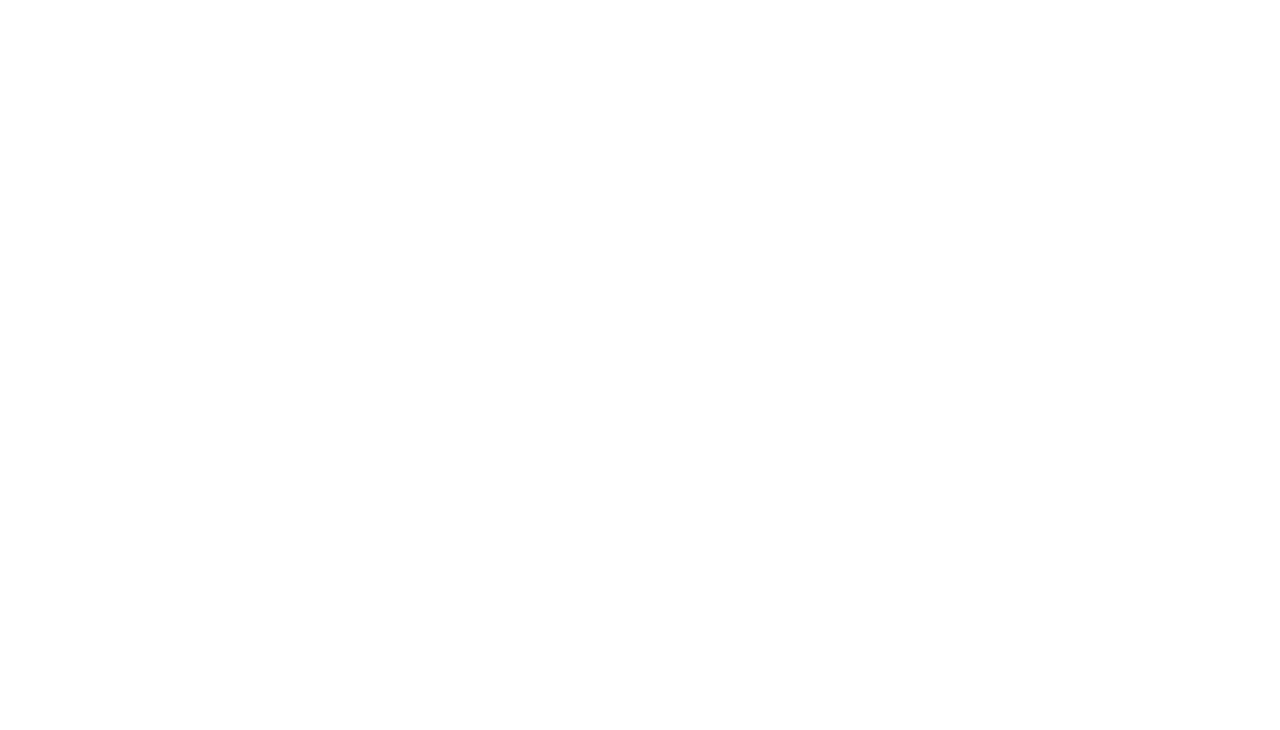
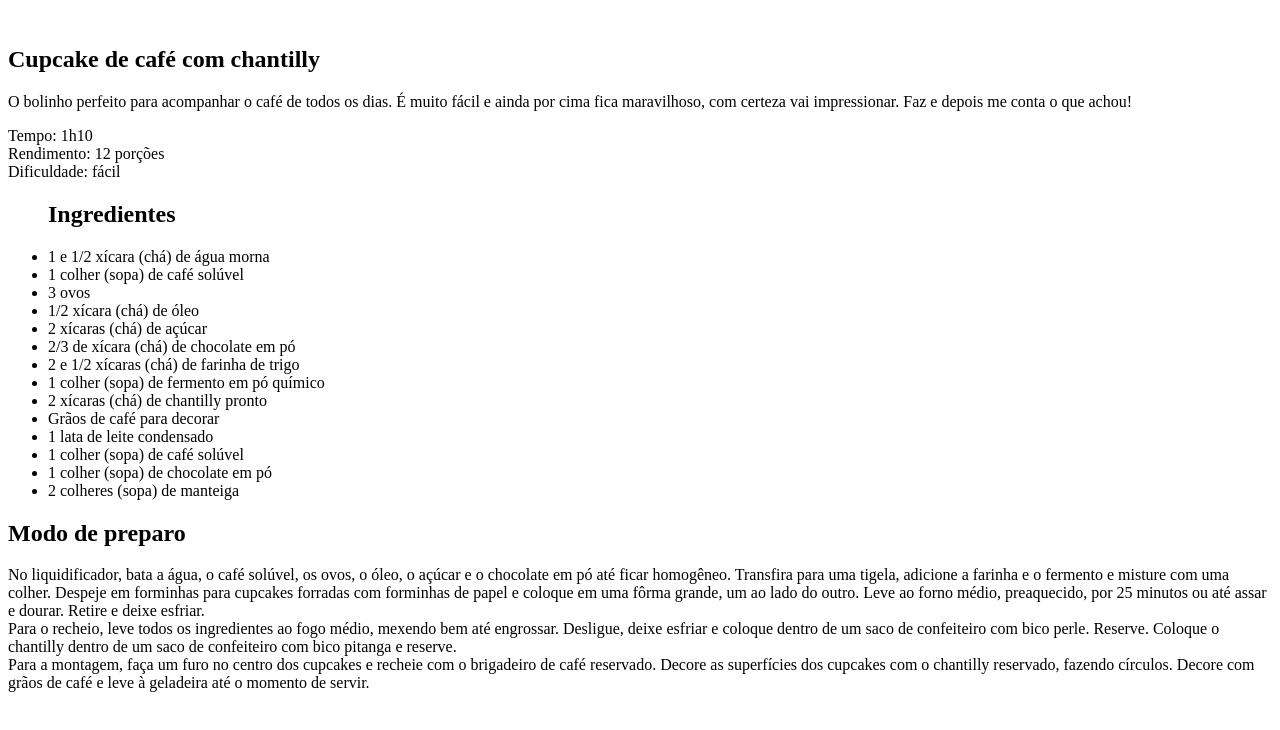
Before and after one commit to MatheusLuiz/Pagina-de-Receita, a plain HTML site: page index.html in a window 1280 px wide. Drawn offline with Linux system fonts and the light colour scheme.

Commit message:
Iniciando a estrutura HTML

```diff
--- a/index.html
+++ b/index.html
@@ -1,12 +1,73 @@
 <!DOCTYPE html>
 <html lang="pr-bt">
-<head>
-    <meta charset="UTF-8">
-    <meta name="viewport" content="width=device-width, initial-scale=1.0">
+  <head>
+    <meta charset="UTF-8" />
+    <meta name="viewport" content="width=device-width, initial-scale=1.0" />
     <title>Página de Receita</title>
-</head>
-<body>
+  </head>
+  <body>
+    <div id="page">
+      <img src="" alt="" />
+      <main>
+        <section id="about">
+          <h1>Cupcake de café com chantilly</h1>
+          <p>
+            O bolinho perfeito para acompanhar o café de todos os dias. É muito
+            fácil e ainda por cima fica maravilhoso, com certeza vai
+            impressionar. Faz e depois me conta o que achou!
+          </p>
 
+          <p>
+            Tempo: 1h10 <br />
+            Rendimento: 12 porções <br />
+            Dificuldade: fácil
+          </p>
+        </section>
 
-</body>
+        <section id="ingredients">
+          <ul>
+            <h2>Ingredientes</h2>
+            <li>1 e 1/2 xícara (chá) de água morna</li>
+            <li>1 colher (sopa) de café solúvel</li>
+            <li>3 ovos</li>
+            <li>1/2 xícara (chá) de óleo</li>
+            <li>2 xícaras (chá) de açúcar</li>
+            <li>2/3 de xícara (chá) de chocolate em pó</li>
+            <li>2 e 1/2 xícaras (chá) de farinha de trigo</li>
+            <li>1 colher (sopa) de fermento em pó químico</li>
+            <li>2 xícaras (chá) de chantilly pronto</li>
+            <li>Grãos de café para decorar</li>
+            <li>1 lata de leite condensado</li>
+            <li>1 colher (sopa) de café solúvel</li>
+            <li>1 colher (sopa) de chocolate em pó</li>
+            <li>2 colheres (sopa) de manteiga</li>
+          </ul>
+        </section>
+
+        <section id="preparation">
+          <h2>Modo de preparo</h2>
+          <p>
+            No liquidificador, bata a água, o café solúvel, os ovos, o óleo, o
+            açúcar e o chocolate em pó até ficar homogêneo. Transfira para uma
+            tigela, adicione a farinha e o fermento e misture com uma colher.
+            Despeje em forminhas para cupcakes forradas com forminhas de papel e
+            coloque em uma fôrma grande, um ao lado do outro. Leve ao forno
+            médio, preaquecido, por 25 minutos ou até assar e dourar. Retire e
+            deixe esfriar.<br>
+
+            Para o recheio, leve todos os ingredientes ao fogo
+            médio, mexendo bem até engrossar. Desligue, deixe esfriar e coloque
+            dentro de um saco de confeiteiro com bico perle. Reserve. Coloque o
+            chantilly dentro de um saco de confeiteiro com bico pitanga e
+            reserve.<br>
+
+            Para a montagem, faça um furo no centro dos cupcakes e
+            recheie com o brigadeiro de café reservado. Decore as superfícies
+            dos cupcakes com o chantilly reservado, fazendo círculos. Decore com
+            grãos de café e leve à geladeira até o momento de servir.
+          </p>
+        </section>
+      </main>
+    </div>
+  </body>
 </html>
```
